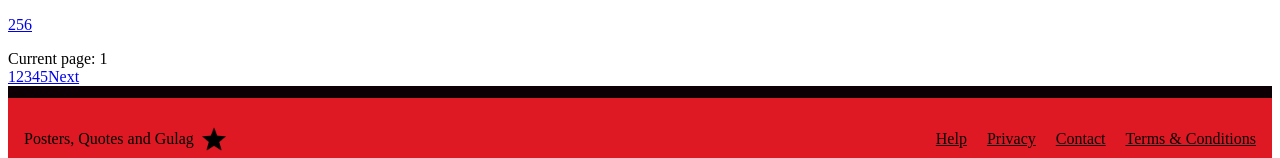
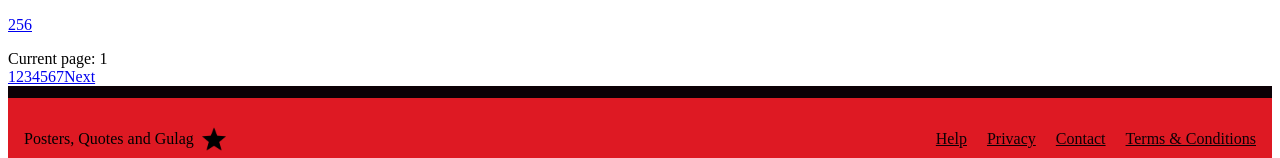
Before and after one commit to Rosendo-Martinez/shopping-cart, a React (Vite) app: page /shop in a window 1280 px wide. Shown: the part 1293-1451 px from the top of the page. Built offline with nearby package versions, Linux system fonts and the light colour scheme.

Commit message:
Shop: refactor fetchShopData

```diff
--- a/src/components/ShopCatalog.jsx
+++ b/src/components/ShopCatalog.jsx
@@ -11,13 +11,11 @@ import {
 import { fetchShopData } from "../function/function";
 
 function ShopCatalog() {
-  const shopItems = useLoaderData();
+  const shop = useLoaderData();
   const { pageNumber } = useParams();
 
   const [searchParams, setSearchParams] = useSearchParams();
 
-  // temporary
-  const NUMBER_OF_PAGES = 5;
   const SEARCH_QUERY =
     searchParams.toString().length !== 0 ? `?${searchParams.toString()}` : "";
 
@@ -37,9 +35,9 @@ function ShopCatalog() {
           })
         }
       />
-      <CardsContainer shopItems={shopItems} />
+      <CardsContainer shopItems={shop.items} />
       <PageSelector
-        shopPageURLS={createPageShopURLS(NUMBER_OF_PAGES, SEARCH_QUERY)}
+        shopPageURLS={createPageShopURLS(shop.numberOfPages, SEARCH_QUERY)}
         activePageURLIndex={
           pageNumber === undefined ? 0 : Number(pageNumber) - 1
         }
@@ -52,8 +50,8 @@ export async function loadShopItems({ params, request }) {
   const url = new URL(request.url);
   const sortBy = url.searchParams.get(SORT_BY_PARAM_KEY);
 
-  // params.pageNumber may be undefined
-  // sortby may be null
+  // params.pageNumber may be undefined (due to /shop being same as /shop/page/1)
+  // sortby may be null (due to /shop being same as /shop?sortBy=<DEFAULT>)
   // Should deal with this eventually
   return fetchShopData(params.pageNumber, sortBy);
 }
--- a/src/constants.js
+++ b/src/constants.js
@@ -53,3 +53,4 @@ export const SHOP_ITEMS_DEV_ONLY = [
     sold: 3,
   },
 ];
+export const NUMBER_OF_PAGES_IN_CATALOG_DEV_ONLY = 7;
--- a/src/function/function.js
+++ b/src/function/function.js
@@ -1,12 +1,19 @@
-import { SHOP_ITEMS_DEV_ONLY } from "../constants";
+import {
+  SHOP_ITEMS_DEV_ONLY,
+  NUMBER_OF_PAGES_IN_CATALOG_DEV_ONLY,
+} from "../constants";
 
 /**
- * Fetches the item data for the given page with given sort by option.
+ * Fetches the item data for the given page with given sort by option, and the number of catalog pages.
  *
  * @param {number} page the page number of the catalog
  * @param {string} sortBy
+ * @returns
  */
 export async function fetchShopData(page, sortBy) {
   // no API for now, maybe in future
-  return SHOP_ITEMS_DEV_ONLY;
+  return {
+    numberOfPages: NUMBER_OF_PAGES_IN_CATALOG_DEV_ONLY,
+    items: SHOP_ITEMS_DEV_ONLY,
+  };
 }
```
